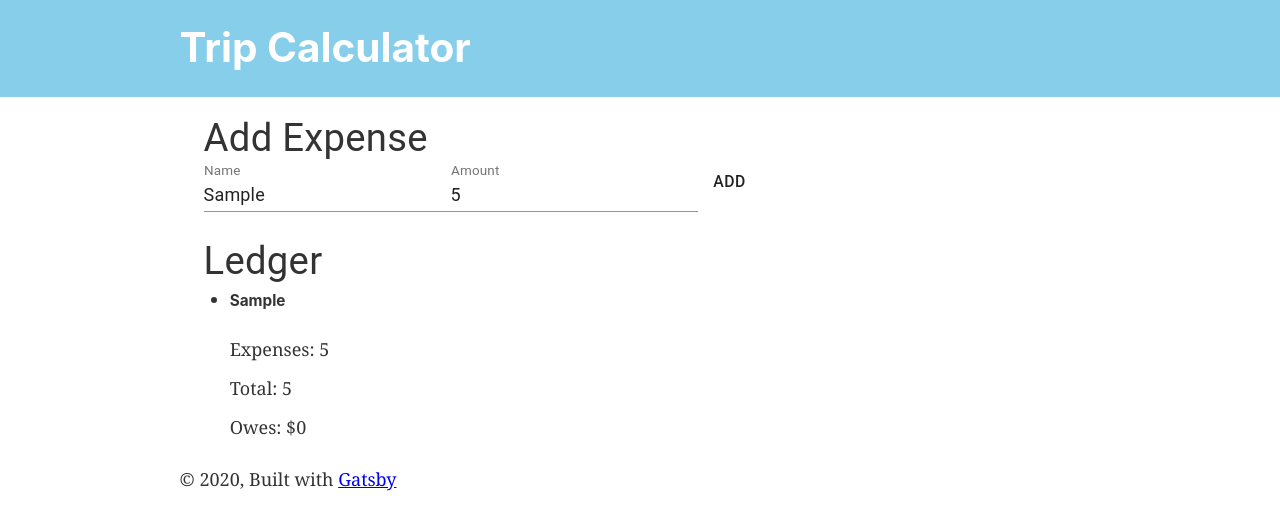
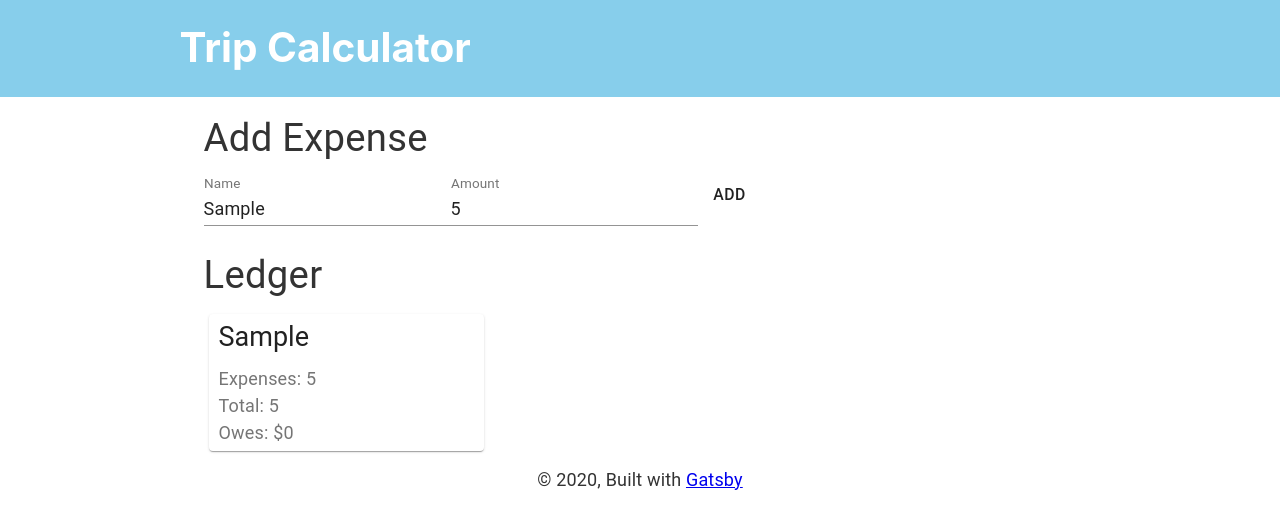
Before and after one commit to mtakemoto/trip-calc-demo, a Gatsby site: page / in a window 1280 px wide. Both pictures are taken after typing "Sample", "5" into the empty fields and a click on the button "ADD". Built offline with nearby package versions, Linux system fonts and the light colour scheme; Gatsby itself is replaced by a stand-in of ours.

Commit message:
basic style cleanup

```diff
--- a/gatsby-config.js
+++ b/gatsby-config.js
@@ -34,7 +34,6 @@ module.exports = {
           injectFirst: true,
         },
       },
-    },
-    `gatsby-plugin-styled-components`,
+    }
   ],
 }
--- a/package.json
+++ b/package.json
@@ -14,7 +14,6 @@
     "gatsby-plugin-offline": "^3.2.12",
     "gatsby-plugin-react-helmet": "^3.3.5",
     "gatsby-plugin-sharp": "^2.6.13",
-    "gatsby-plugin-styled-components": "^3.3.6",
     "gatsby-source-filesystem": "^2.3.13",
     "gatsby-transformer-sharp": "^2.5.6",
     "material-ui": "^0.20.2",
--- a/src/components/layout.js
+++ b/src/components/layout.js
@@ -5,14 +5,25 @@
  * See: https://www.gatsbyjs.org/docs/use-static-query/
  */
 
-import React from "react"
-import PropTypes from "prop-types"
-import { useStaticQuery, graphql } from "gatsby"
+import "./layout.css"
+
+import { graphql, useStaticQuery } from "gatsby"
 
 import Header from "./header"
-import "./layout.css"
+import PropTypes from "prop-types"
+import React from "react"
+import Typography from '@material-ui/core/Typography';
+import { makeStyles } from '@material-ui/core/styles';
+
+const useStyles = makeStyles({
+  footer: {
+    textAlign: 'center'
+  }
+});
 
 const Layout = ({ children }) => {
+  const classes = useStyles();
+
   const data = useStaticQuery(graphql`
     query SiteTitleQuery {
       site {
@@ -34,10 +45,12 @@ const Layout = ({ children }) => {
         }}
       >
         <main>{children}</main>
-        <footer>
-          © {new Date().getFullYear()}, Built with
+        <footer className={classes.footer}>
+          <Typography>
+            © {new Date().getFullYear()}, Built with
           {` `}
-          <a href="https://www.gatsbyjs.org">Gatsby</a>
+            <a href="https://www.gatsbyjs.org">Gatsby</a>
+          </Typography>
         </footer>
       </div>
     </>
--- a/src/components/ledger.js
+++ b/src/components/ledger.js
@@ -1,26 +1,49 @@
+import Card from '@material-ui/core/Card';
+import Grid from '@material-ui/core/Grid';
 import React from 'react';
 import Typography from '@material-ui/core/Typography';
+import { makeStyles } from '@material-ui/core/styles';
 
-const personRender = (person, split) => {
+const useStyles = makeStyles({
+    grid: {
+        margin: "10px 0"
+    },
+    card: {
+        minWidth: 275,
+        margin: "5px",
+        padding: "5px 10px"
+    },
+    title: {
+        fontSize: 14,
+    },
+    pos: {
+        marginBottom: 12,
+    },
+});
+
+const personRender = (person, split, classes) => {
+
     return (
-        <li key={person.name}>
-            <h5>{person.name}</h5>
-            <p>Expenses: {person.expenses.join(", ")}</p>
-            <p>
+        <Card key={person.name} className={classes.card}>
+            <Typography gutterBottom variant="h5" component="h2">{person.name}</Typography>
+            <Typography variant="body1" color="textSecondary">
+                Expenses: {person.expenses.join(", ")}
+                <br />
                 Total: {person.total}
-            </p>
-            <p>
+                <br />
                 Owes: ${(person.total - split) < 0 ? -(person.total - split) : 0}
-            </p>
-        </li>
+            </Typography>
+        </Card>
     );
 }
 
 const Ledger = (props) => {
+    const classes = useStyles();
+
     let { people, allTotal } = props;
     let peopleCount = Object.keys(people).length;
     let split = peopleCount > 0
-      ? allTotal / peopleCount
+        ? allTotal / peopleCount
         : 0;
 
     return (
@@ -28,9 +51,9 @@ const Ledger = (props) => {
             <Typography variant="h4">
                 Ledger
             </Typography>
-            <ul>
-                {Object.values(people).map((person) => personRender(person, split))}
-            </ul>
+            <Grid container spacing={3} className={classes.grid}>
+                {Object.values(people).map((person) => personRender(person, split, classes))}
+            </Grid>
         </>
     )
 }
--- a/src/pages/index.js
+++ b/src/pages/index.js
@@ -26,7 +26,7 @@ class IndexPage extends React.Component {
   }
 
   handleSubmit = (event) => {
-    const { name, amt, people, highest, allTotal } = this.state;
+    const { name, amt, people, allTotal } = this.state;
 
     if (!(name in people)) {
       let newPerson = { "name": name, "expenses": [amt], "total": amt };
@@ -49,7 +49,7 @@ class IndexPage extends React.Component {
     return (
       <Layout>
         <Container>
-          <Typography variant="h4">
+          <Typography variant="h4" gutterBottom>
             Add Expense
         </Typography>
           <form>
```
Also changed, not shown: 1 other file.
